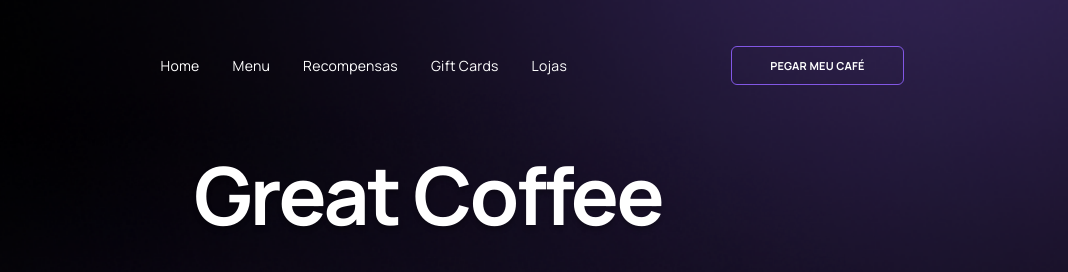
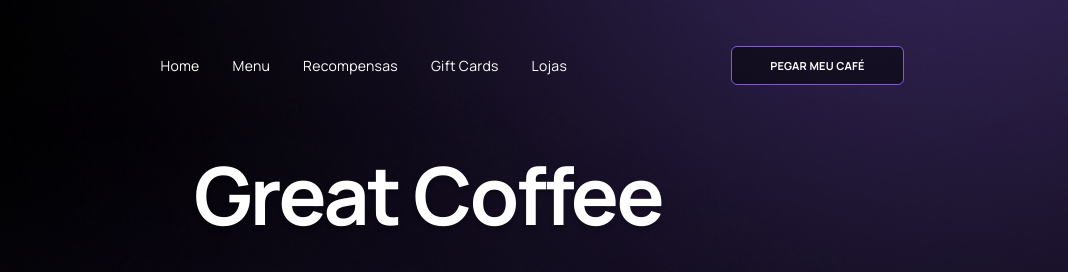
Before and after one commit to oldrado-jr/rocketcoffee, a plain HTML site: page index.html in a window 1280 px wide. In both pictures the pointer is over the button "PEGAR MEU CAFÉ". Shown: the top 272 px of the page, 212-1280 px from the left. Drawn offline with Linux system fonts and the light colour scheme.

Commit message:
feat: add hover animation on the buttons

```diff
--- a/style.css
+++ b/style.css
@@ -73,6 +73,12 @@ button {
   align-items: center;
   justify-content: center;
   gap: 10px;
+
+  transition: background 0.2s;
+}
+
+button:hover {
+  background: rgba(0, 0, 0, 0.5);
 }
 
 .titles {
```
